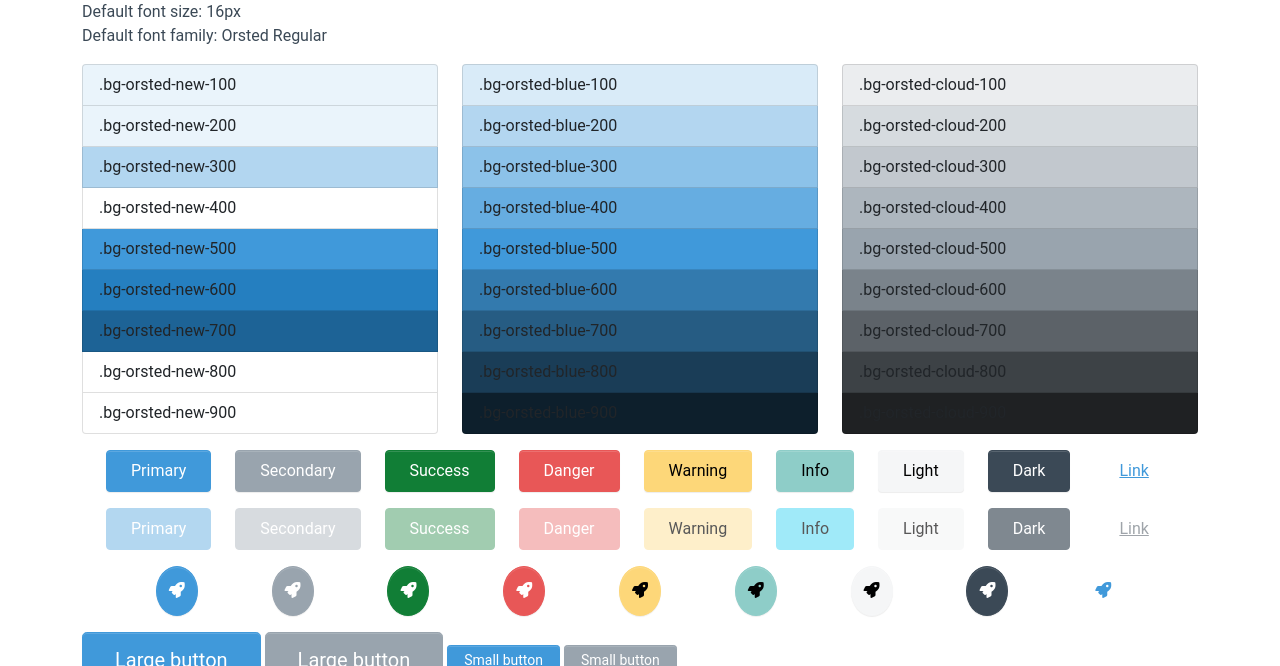
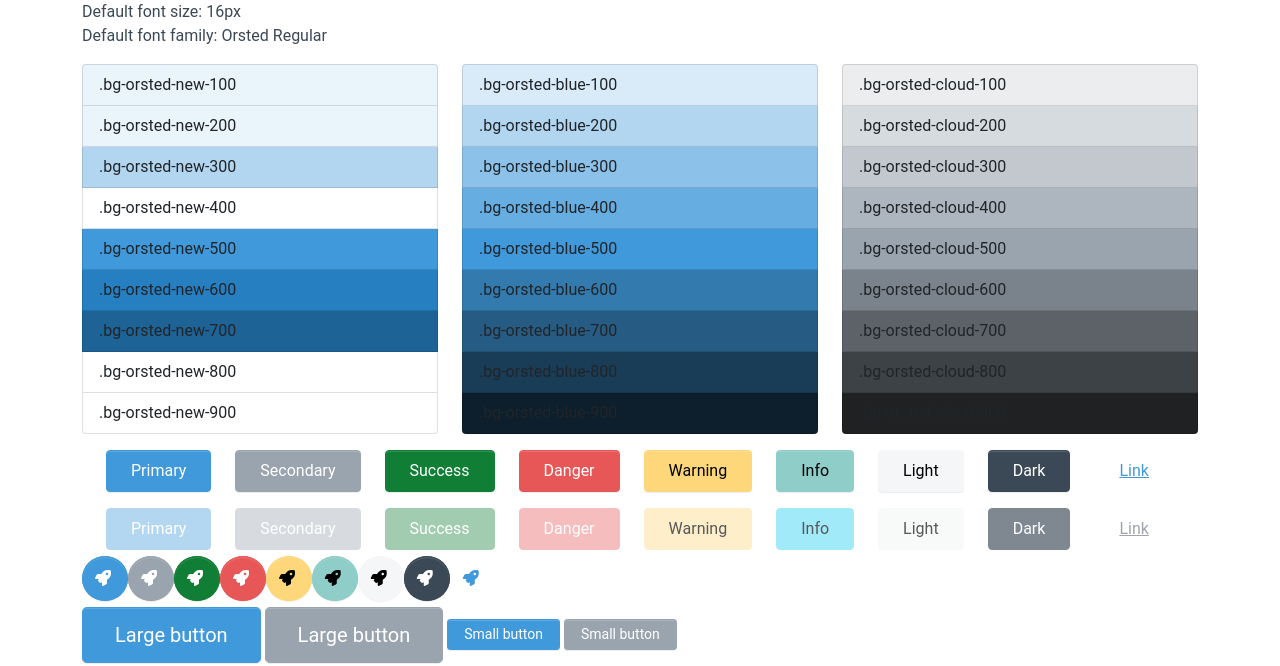
Before and after one commit to hongtat88/bootstrap-theme, a website: page index.html in a window 1280 px wide. Shown: the top 666 px of the page. Drawn offline with nearby package versions, Linux system fonts and the light colour scheme; files that its build step writes are made by us from their sources; a web font is replaced by a local one.

Commit message:
Add round button

```diff
--- a/index.html
+++ b/index.html
@@ -160,34 +160,34 @@
 
     <div class="container mb-3">
       <div class="row">
-        <div class="col-lg-12 d-flex justify-content-evenly">
-          <button type="button" class="btn btn-round btn-primary">
+        <div class="col-lg-12">
+          <a class="btn btn-round btn-primary">
             <i class="fa fa-rocket" aria-hidden="true"></i>
-          </button>
-          <button type="button" class="btn btn-round btn-secondary">
+          </a>
+          <a class="btn btn-round btn-secondary">
             <i class="fa fa-rocket" aria-hidden="true"></i>
-          </button>
-          <button type="button" class="btn btn-round btn-success">
+          </a>
+          <a class="btn btn-round btn-success">
             <i class="fa fa-rocket" aria-hidden="true"></i>
-          </button>
-          <button type="button" class="btn btn-round btn-danger">
+          </a>
+          <a class="btn btn-round btn-danger">
             <i class="fa fa-rocket" aria-hidden="true"></i>
-          </button>
-          <button type="button" class="btn btn-round btn-warning">
+          </a>
+          <a class="btn btn-round btn-warning">
             <i class="fa fa-rocket" aria-hidden="true"></i>
-          </button>
-          <button type="button" class="btn btn-round btn-info">
+          </a>
+          <a class="btn btn-round btn-info">
             <i class="fa fa-rocket" aria-hidden="true"></i>
-          </button>
-          <button type="button" class="btn btn-round btn-light">
+          </a>
+          <a class="btn btn-round btn-light">
             <i class="fa fa-rocket" aria-hidden="true"></i>
-          </button>
-          <button type="button" class="btn btn-round btn-dark">
+          </a>
+          <a class="btn btn-round btn-dark">
             <i class="fa fa-rocket" aria-hidden="true"></i>
-          </button>
-          <button type="button" class="btn btn-round btn-link">
+          </a>
+          <a class="btn btn-round btn-link">
             <i class="fa fa-rocket" aria-hidden="true"></i>
-          </button>
+          </a>
         </div>
       </div>
     </div>
@@ -213,7 +213,7 @@
 
     <div class="container mb-3">
       <div class="row">
-        <div class="col-lg-12">
+        <div class="col-lg-6">
           <h1>h1. Bootstrap heading</h1>
           <h2>h2. Bootstrap heading</h2>
           <h3>h3. Bootstrap heading</h3>
--- a/scss/vendor-extended/bootstrap-extended/_buttons.scss
+++ b/scss/vendor-extended/bootstrap-extended/_buttons.scss
@@ -137,4 +137,13 @@
 .btn-round {
   @include bootstrap.border-radius(bootstrap.$btn-round-border-radius);
   padding: bootstrap.$btn-round-padding;
+  display: inline;
+
+  &:focus,
+  &:active,
+  &:active:focus {
+    box-shadow: 0px 0px 11px 5px rgba(18, 102, 240, 0.5);
+    -webkit-box-shadow: 0px 0px 11px 5px rgba(18, 102, 240, 0.5);
+    -moz-box-shadow: 0px 0px 11px 5px rgba(18, 102, 240, 0.5);
+  }
 }
```
